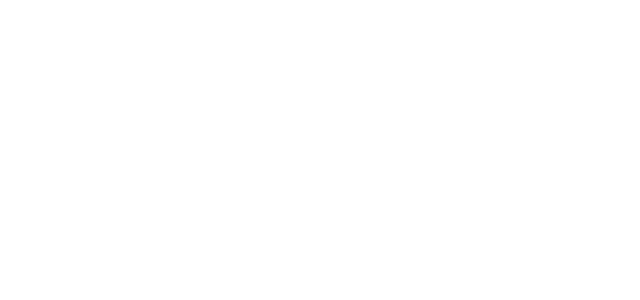
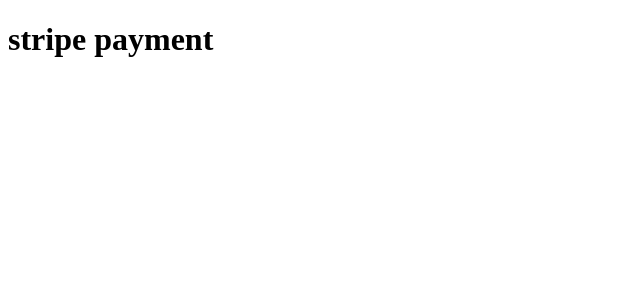
Before and after one commit to chaudhuree/mern-stripe-payment-custom-payment-another-way-cs, a React (Vite) app in the folder client/: page / in a window 1280 px wide. Shown: the top 300 px of the page, without its empty margins (0-640 px from the left). Built offline with nearby package versions, Linux system fonts and the light colour scheme.

Commit message:
cs: installed necessary packages

```diff
--- a/client/package.json
+++ b/client/package.json
@@ -10,8 +10,11 @@
     "preview": "vite preview"
   },
   "dependencies": {
+    "axios": "^1.4.0",
     "react": "^18.2.0",
-    "react-dom": "^18.2.0"
+    "react-dom": "^18.2.0",
+    "react-hot-toast": "^2.4.1",
+    "react-stripe-checkout": "^2.6.3"
   },
   "devDependencies": {
     "@types/react": "^18.2.14",
--- a/client/src/App.jsx
+++ b/client/src/App.jsx
@@ -1,12 +1,13 @@
-
-import './App.css'
+import { Toaster } from "react-hot-toast";
+import "./App.css";
 
 function App() {
   return (
     <>
-
+      <Toaster />
+      <h1>stripe payment</h1>
     </>
-  )
+  );
 }
 
-export default App
+export default App;
```
Also changed, not shown: 1 other file (tests, documents, lock files or other folders).
